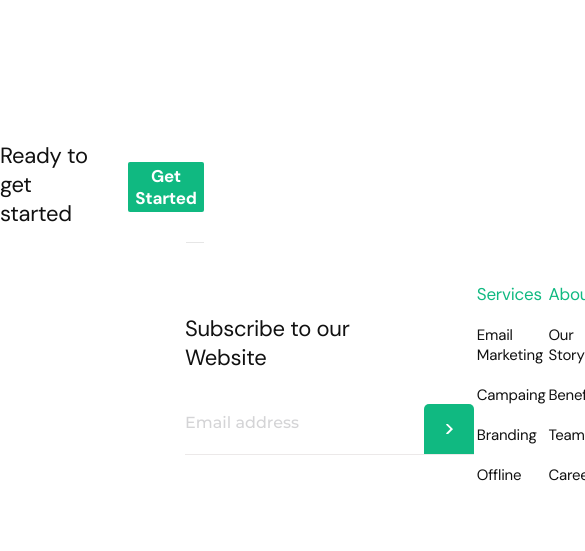
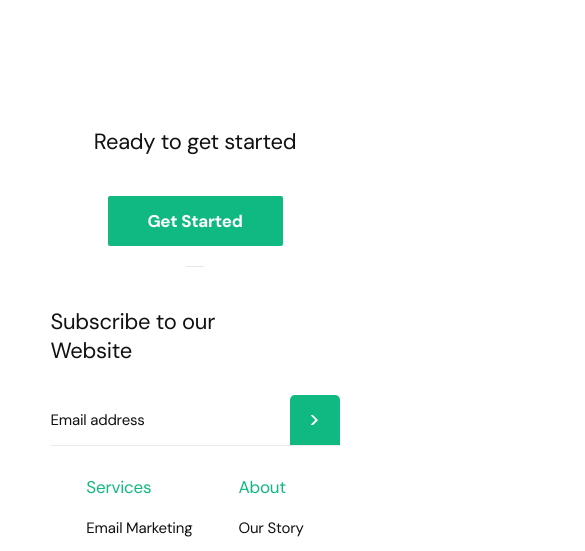
Before and after one commit to oreopk/Homework2, a website: page index.html in a window 390 px wide. Shown: the part 8311-8862 px from the top of the page, 585 px wide, since content can reach past the window. Drawn offline with Linux system fonts and the light colour scheme.

Commit message:
Всё сделал ФУЛЛ

```diff
--- a/scss/main.scss
+++ b/scss/main.scss
@@ -817,10 +817,11 @@ header {
   text-align: left;
 }
 .email {
-  margin-top: 20px;
+  margin-top: 30px;
   width: 289px;
   min-width: 200px;
   position: relative;
+  height: 51px;
 
   &::after {
     content: '';
@@ -831,7 +832,7 @@ header {
     background-color: $background-color_1;
     position: absolute;
     right: 0px;
-    top: 12px;
+    top: 0px;
     border-radius: 5px 5px 0 0;
     background-position: center;
   }
@@ -839,7 +840,7 @@ header {
 .email_input {
   display: block;
   width: 100%;
-  height: 63px;
+  height: 51px;
   padding: 1px 60px 2px 0;
   font-family: $font-family_1;
   font-size: 16px;
@@ -852,13 +853,19 @@ header {
   border-bottom: 1px solid rgba(83, 60, 60, 0.11);
 
   &::placeholder {
-    color: $color_3;
+    color: rgb(17, 17, 17);
+    font-family: DM Sans;
+    font-size: 15px;
+    font-weight: 400;
+    line-height: 20px;
+    letter-spacing: -0.2px;
+    text-align: left;
   }
 }
 .other {
   display: flex;
   justify-content: start;
-  margin: 0 185px 0 185px;
+  margin: 0 274px 0 185px;
   gap: 14%;
 }
 .nav_end_text {
@@ -911,6 +918,29 @@ header {
   text-align: left;
 }
 @media (max-width: 1140px) {
+  .last {
+    flex-wrap: wrap;
+    gap: 30px;
+    justify-content: center;
+  }
+  .other {
+    justify-content: center;
+    flex-wrap: wrap;
+    row-gap: 30px;
+    margin-left: 30px;
+    margin-right: 30px;
+  }
+  .get_started {
+    flex-wrap: wrap;
+    flex-direction: column;
+    justify-content: center;
+    align-items: center;
+    align-content: center;
+  }
+  .starter_btn {
+    margin: 0px;
+    margin-bottom: 20px;
+  }
   .add_new {
     justify-content: center;
     flex-wrap: wrap;
```
Also changed, not shown: scss/main.css, 1 other file.
